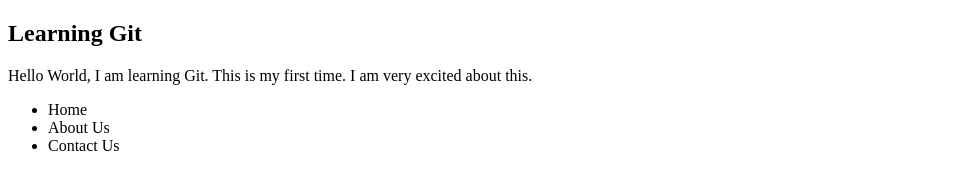
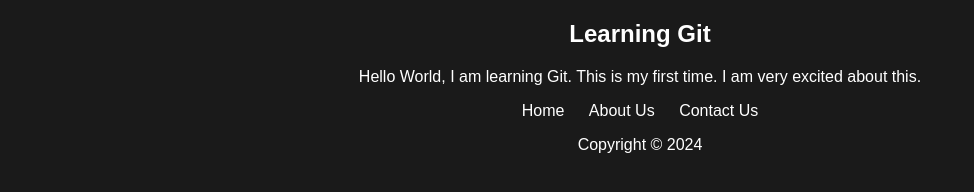
Before and after one commit to HammadMustafa7/git-learn, a plain HTML site: page index.html in a window 1280 px wide. Shown: the whole page, without its empty margins (0-974 px from the left). Drawn offline with Linux system fonts and the light colour scheme.

Commit message:
Style file added and index file updated

```diff
--- a/index.html
+++ b/index.html
@@ -4,6 +4,7 @@
     <meta charset="UTF-8">
     <meta name="viewport" content="width=device-width, initial-scale=1.0">
     <title>Git Learning</title>
+    <link rel="stylesheet" href="style.css">
 </head>
 <body>
     <h2>Learning Git</h2>
@@ -13,5 +14,8 @@
         <li>About Us</li>
         <li>Contact Us</li>
     </ul>
+    <footer>
+        <p>Copyright &copy; 2024</p>
+    </footer>
 </body>
 </html>
--- /dev/null
+++ b/style.css
@@ -0,0 +1,29 @@
+body{
+    background-color: #1a1a1a;
+    color: #fff;
+    font-family: 'Poppins', sans-serif;
+}
+
+h2{
+    text-align: center;
+}
+
+p{
+    text-align: center;
+}
+
+ul{
+    text-align: center;
+    list-style-type: none;
+    padding: 0;
+    margin: 0;
+}
+
+li{
+    display: inline-block;
+    margin: 0 10px;
+}
+
+footer{
+    text-align: center;
+}
```
